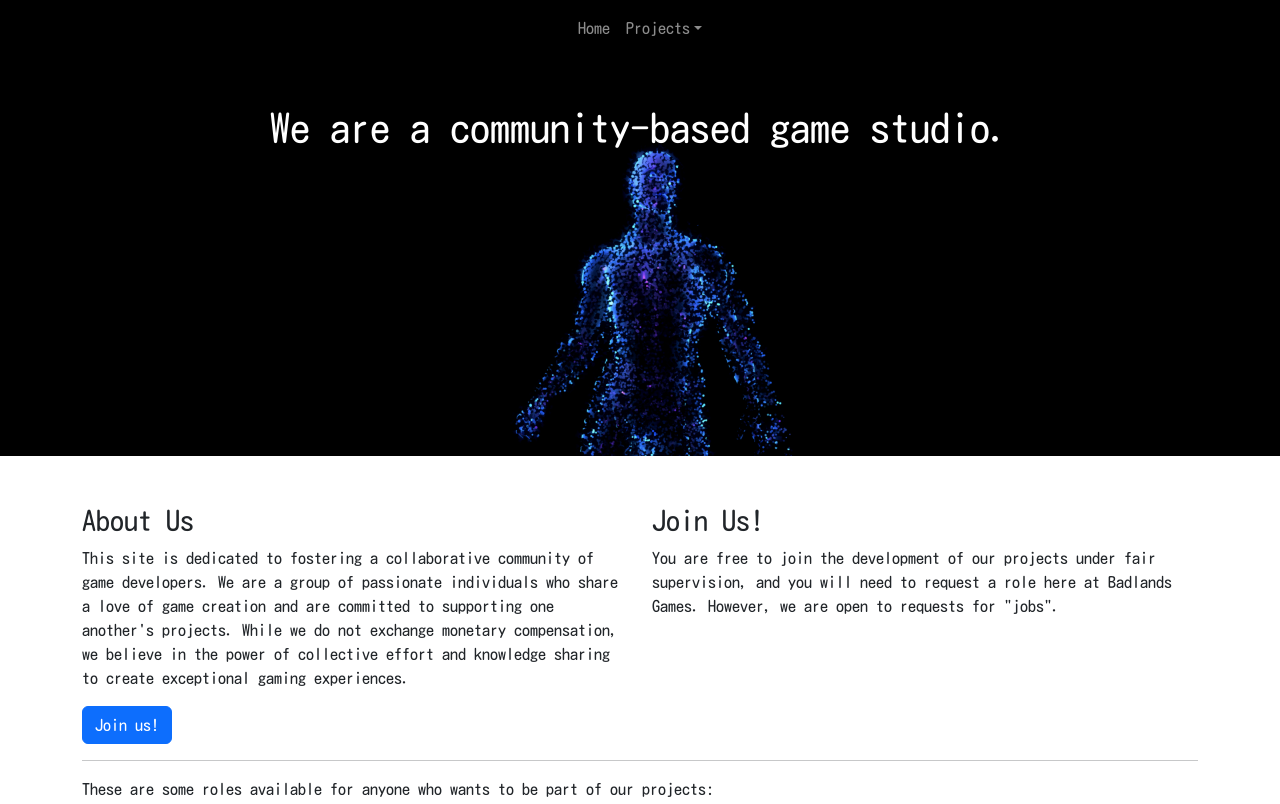
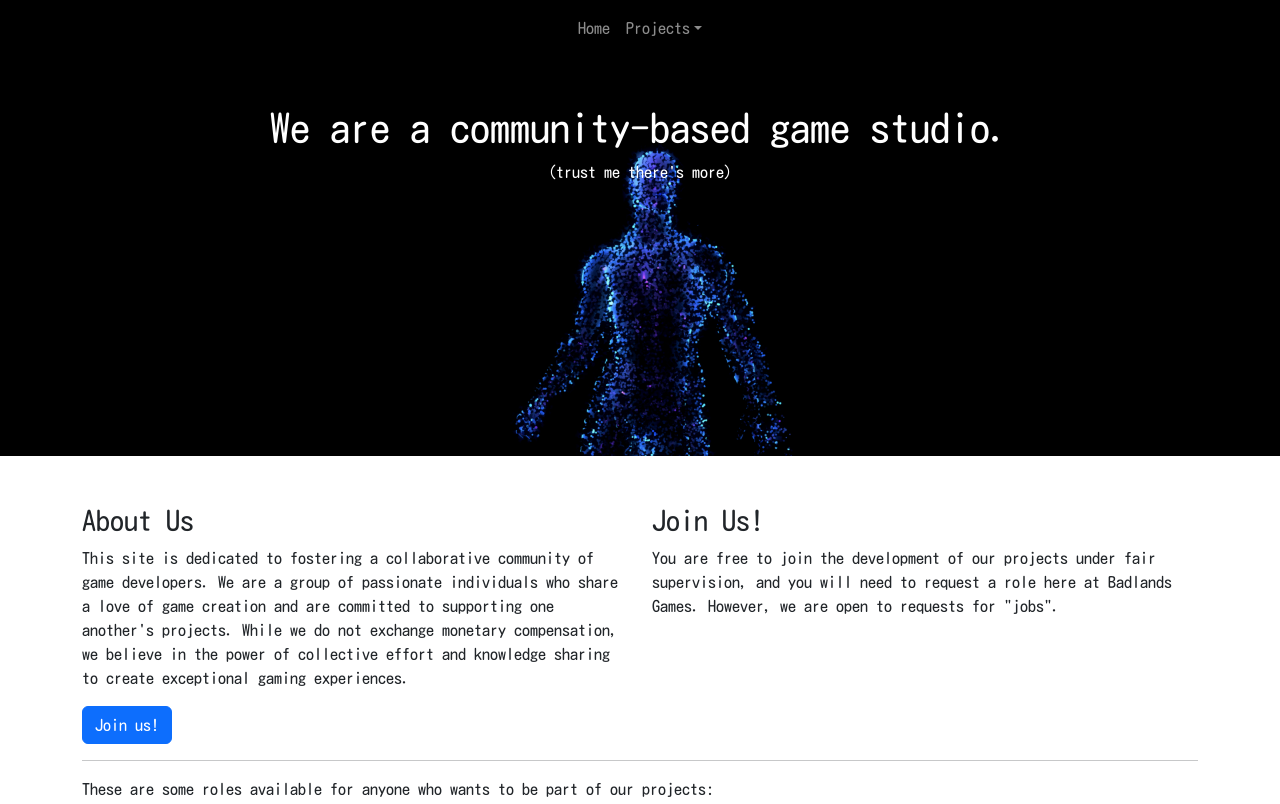
Before and after one commit to BadlandsGames/BadlandsGames.GitHub.io, a plain HTML site: page lang/en/main_page.html in a window 1280 px wide. Shown: the top 804 px of the page. Drawn offline with nearby package versions, Linux system fonts and the light colour scheme.

Commit message:
Update main_page.html

```diff
--- a/lang/en/main_page.html
+++ b/lang/en/main_page.html
@@ -39,6 +39,7 @@
     </nav>
     <div class="container-fluid p-5 text-white text-center" style="height: 50vh;background-image: url('../../e.png');background-size: 100%;background-repeat: no-repeat;">
       <h1>We are a community-based game studio.</h1>
+      <p>(trust me there's more)</p>
     </div>
     <div class="container mt-5">
       <div class="row">
```
